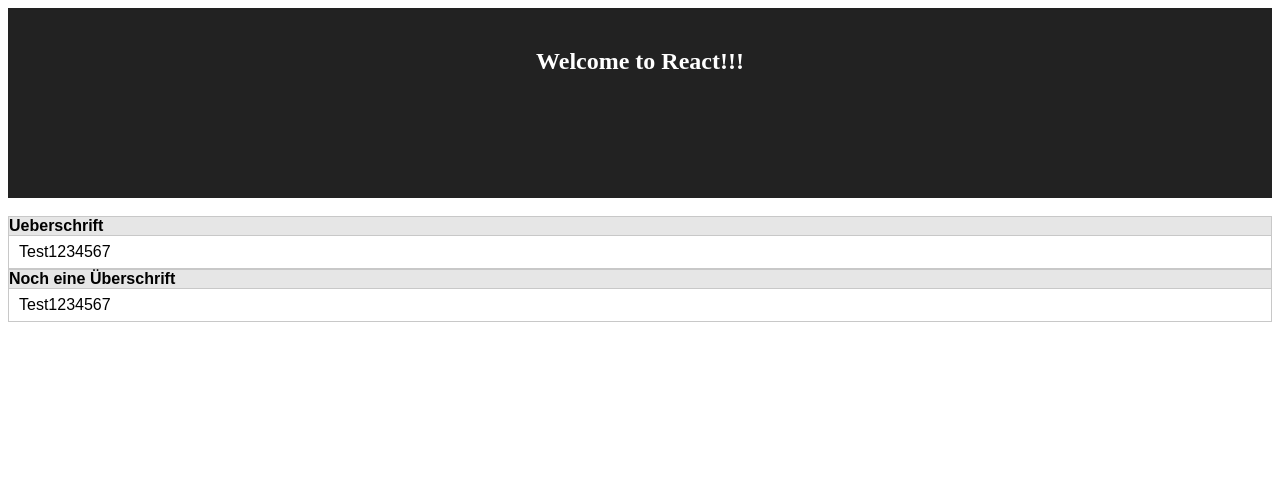
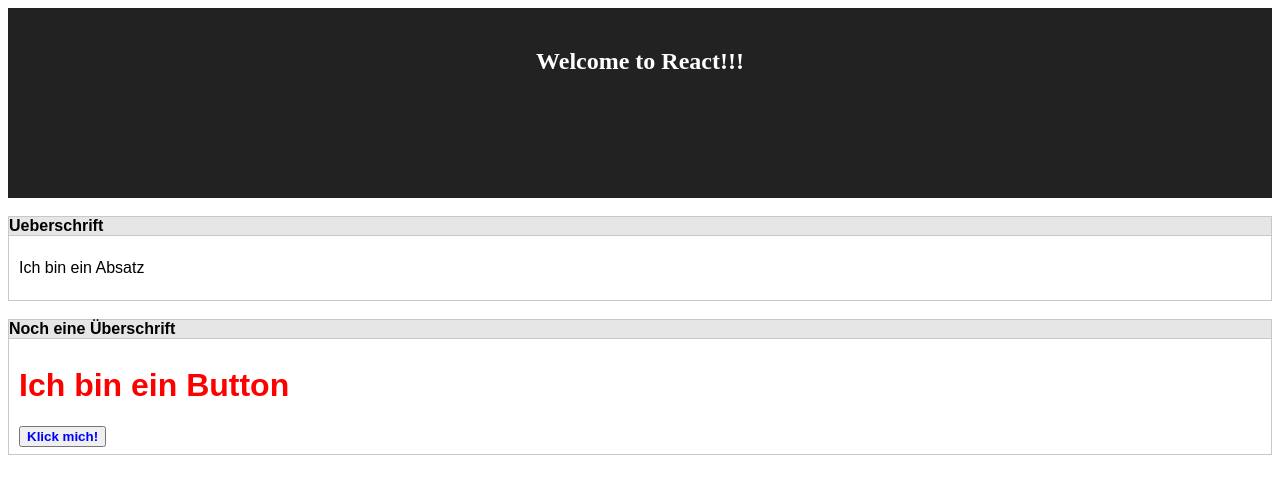
Before and after one commit to LucModolo/reactcourse, a React (Create React App) app: page / in a window 1280 px wide. Shown: the top 494 px of the page. Built offline with nearby package versions, Linux system fonts and the light colour scheme.

Commit message:
Musterlösung auf ein HTMP Tag zugreifen

```diff
--- a/src/App.js
+++ b/src/App.js
@@ -13,8 +13,14 @@
 
         </div>
            <br />
-          <Panel title="Ueberschrift" content="Test1234567" />
-          <Panel title="Noch eine Überschrift" content="Test1234567" />
+          <Panel title="Ueberschrift">
+            <p> Ich bin ein Absatz</p>
+          </Panel>
+          <br />
+
+          <Panel title="Noch eine Überschrift">
+            <Button label="Klick mich!" />
+          </Panel>
         </div>
     );
   }
--- a/src/Panel.js
+++ b/src/Panel.js
@@ -2,10 +2,12 @@
 import "./Panel.css"
 class Panel extends Component {
   render() {
+    console.log(this);
+
     return (
       <div className="Panel">
         <h4 className= "Panel-title" >{this.props.title}</h4>
-        <div className= "Panel-content">{this.props.content}</div>
+        <div className= "Panel-content">{this.props.children}</div>
       </div>
     );
   }
```
